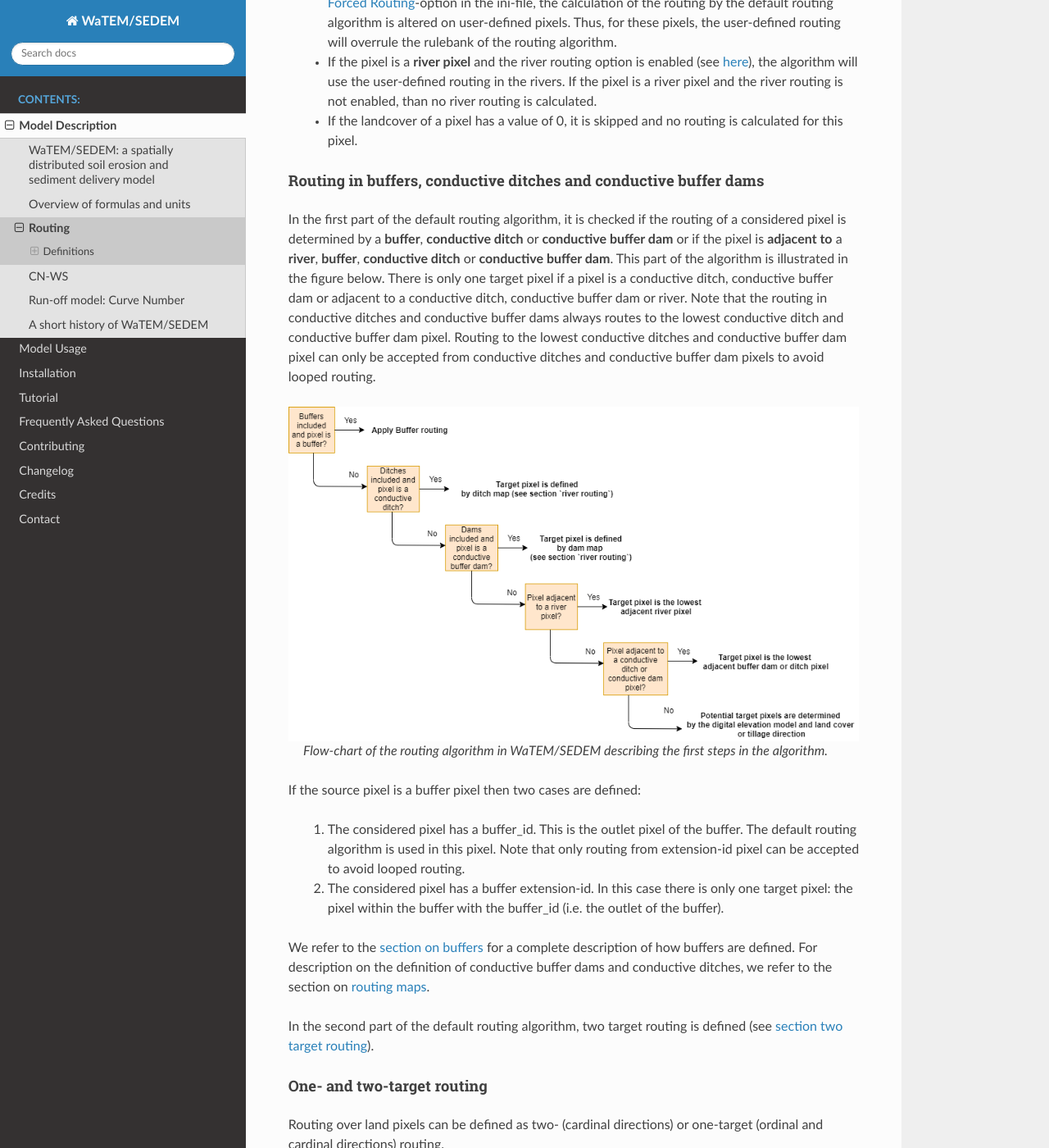
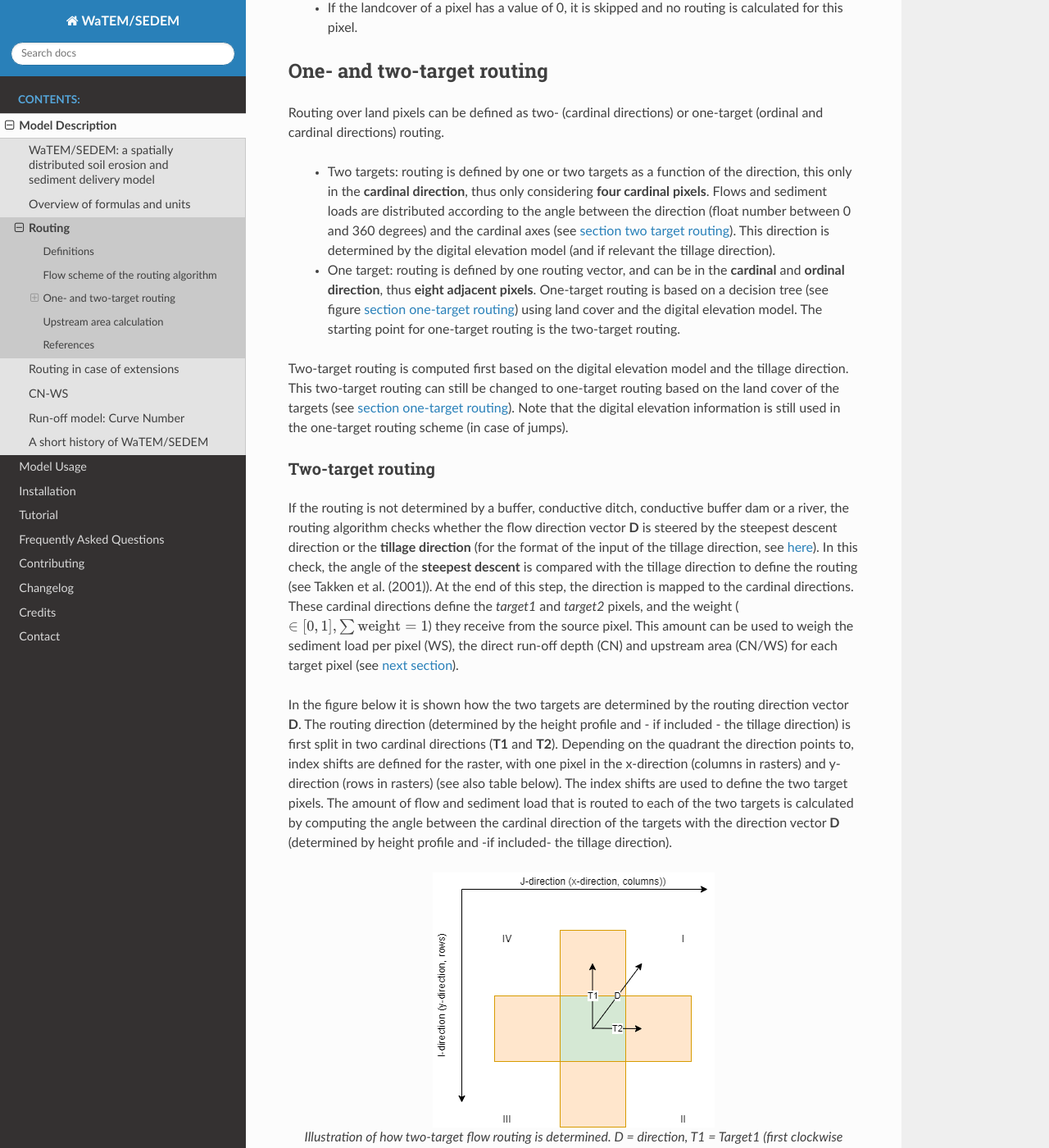
Before and after one commit to watem-sedem/watem-sedem, a Sphinx documentation site: the page built from docs/routing.rst, in a window 1280 px wide and 1400 px high, scrolled down 1579 px. Shown: the whole window at 82% size. Built offline with Sphinx 7.4.7 and the Read the Docs theme 2.0.0, drawn with Linux system fonts in a browser that asks for light colours; some of the changed text lies outside the part shown.

Commit message:
docs: split routing and routing in case of extensions docs: handle issue #63, feedback seth

```diff
--- a/docs/model.rst
+++ b/docs/model.rst
@@ -14,6 +14,7 @@
   watem-sedem
   formulas-units
   routing
+  routing-extension
   cn-ws
   curve-number
   history
--- a/docs/routing.rst
+++ b/docs/routing.rst
@@ -25,7 +25,6 @@
     :header-rows: 1
     :align: center
 
-===========
 Definitions
 ===========
 
@@ -37,23 +36,13 @@
 - The **ordinal** (or intercardinal) direction is defined by the northeast,
   southeast, southwest and northwest direction. **Ordinal pixels** are defined
   by the four neighbouring pixels of the source pixel in the ordinal directions.
-- **Routing maps** can be defined in rivers, conductive buffer dams and
-  conductive ditches, see in the section :ref:`below <riverrouting_exp>`. In
-  these routing maps specific routing directions can be defined,
 - **Adjacent pixels** are defined by the **eight** neighbouring pixels of the
   source pixel.
 - **One-target** routing is defined in the **cardinal** and
   **ordinal** directions (and any direction in between for
   :ref:`jumps <onetarget>`) while **two-target** routing is defined only by
   the **cardinal** direction.
-- A **buffer** is not the same as a **conductive buffer dam** as
-  **buffers** are defined as a
-  :ref:`buffers with a buffer properties <bufferdata>`, whereas
-  **conductive buffer dams** are defined as one-target
-  :ref:`routing paths <routingmap>`. As such, it is
-  up to the user to define a buffer measure as a **buffer** (with properties
-  such as a trapping efficiency) (1) or a
-  **conductive buffer dam** (with a routing raster) (2).
+
 
 Flow scheme of the routing algorithm
 ====================================
@@ -78,49 +67,9 @@
  - If the landcover of a pixel has a value of 0, it is skipped and no routing
    is calculated for this pixel.
 
-Routing in buffers, conductive ditches and conductive buffer dams
-^^^^^^^^^^^^^^^^^^^^^^^^^^^^^^^^^^^^^^^^^^^^^^^^^^^^^^^^^^^^^^^^^
-
-In the first part of the default routing algorithm, it is checked if the
-routing of a considered pixel is determined by a **buffer**,
-**conductive ditch** or **conductive buffer dam** or if the pixel is **adjacent
-to** a **river**, **buffer**, **conductive ditch** or **conductive buffer dam**. This part of the
-algorithm is illustrated in the figure below. There is only one target pixel
-if a pixel is a conductive ditch, conductive buffer dam or adjacent
-to a conductive ditch, conductive buffer dam or river. Note that the routing
-in conductive ditches and conductive buffer dams always
-routes to the lowest conductive ditch and conductive buffer dam pixel.
-Routing to the lowest conductive ditches and conductive buffer dam pixel can
-only be accepted from conductive ditches and conductive buffer dam pixels
-to avoid looped routing.
-
-.. figure:: _static/png/flow_algorithm_part1.png
-    :align: center
-
-    Flow-chart of the routing algorithm in WaTEM/SEDEM describing the first steps in
-    the algorithm.
-
-If the source pixel is a buffer pixel then two cases are defined:
-
-    1. The considered pixel has a buffer_id. This is the outlet pixel of the
-       buffer. The default routing algorithm is used in this pixel. Note that
-       only routing from extension-id pixel can be accepted to avoid looped
-       routing.
-
-    2. The considered pixel has a buffer extension-id. In this case there is
-       only one target pixel: the pixel within the buffer with the buffer_id
-       (i.e. the outlet of the buffer).
-
-We refer to the :ref:`section on buffers <includebuffers>` for a complete
-description of how buffers are defined. For description on the definition of
-conductive buffer dams and conductive ditches, we refer to the section on
-:ref:`routing maps <riverrouting_exp>`.
-
-In the second part of the default routing algorithm, two target routing is
-defined (see :ref:`section two target routing <twotarget>`).
 
 One- and two-target routing
-^^^^^^^^^^^^^^^^^^^^^^^^^^^
+===========================
 
 Routing over land pixels can be defined as two- (cardinal directions)
 or one-target (ordinal and cardinal directions) routing.
@@ -150,7 +99,7 @@
 .. _twotarget:
 
 Two-target routing
-^^^^^^^^^^^^^^^^^^
+******************
 
 If the routing is not determined by a buffer, conductive ditch, conductive
 buffer dam or a river, the routing algorithm checks whether the flow direction
@@ -196,7 +145,7 @@
 .. _onetarget:
 
 One-target routing
-^^^^^^^^^^^^^^^^^^
+******************
 
 One-target routing is determined by the digital elevation model and the land
 cover of the two target pixels determined in the section above. The flow
@@ -295,58 +247,9 @@
 
 Once the upstream area of a pixel is known, the *outflux*, or distribution
 of the upstream area to its target pixels, is calculated. By default this
-outflux is equal to the upstream area of the source pixel itself. In
-some special cases the outflux is reduced (for example in buffer outlets,
-sewers or when the landcover of a target pixel is different from the source
-pixel). The flow-chart below clarifies in which cases the reductions on the
-upstream area are applied in the calculation of the outflux.
-
-.. figure:: _static/png/sketch_distribute_uparea.png
-    :align: center
-
-    Flow-chart of the distribution of the outflux of a pixel in WaTEM/SEDEM.
-    Part is the fraction of the tabulated outflux. Note that
-    the sum of Part to target1 (part1) and target2 (part2) is equal to 1.
-
-When the outflux is known for a source pixel, this flux is added to the
-influx of the target pixels by (note that part1+part2 = 1)
-
-.. math::
-        \text{influx}_{\text{target1},+} = \text{influx}_{\text{target1},-} +
-        \text{outflux} \cdot \text{part1}
-
-        \text{influx}_{\text{target2},+} = \text{influx}_{\text{target2},-} +
-        \text{outflux} \cdot \text{part2}
-
-with:
-
- - :math:`\text{influx}_{\text{target1}}`: the influx of the first target
-   1 pixel. +: posterior, -: priori.
- - :math:`\text{influx}_{\text{target2}}`: the influx of the first target
-   2 pixel. +: posterior, -: priori.
- - :math:`\text{outflux}`: the outflux of the source pixel.
- - :math:`\text{part1}`: the fraction of the routing from the source pixel to
-   the first target pixel (-).
- - :math:`\text{part2}`: the fraction of the routing from the source pixel to
-   the second target pixel (-).
-
-Forced routing
-**************
-**Forced routing** is typically used to force a routing vector from a specific
-source to a target pixel, in case of a local suboptimal routing pattern.
-Forced routing is user-defined. The instructions for defining forced routing
-are found :ref:`here <forcerouting>`.
-
-.. _riverrouting_exp:
-
-Routing maps
-************
-:ref:`Routing maps <routingmap>` maps  are used to define
-routing in **rivers**, **conductive buffer dams** and **conductive ditches**.
-We refer to separate sections for the definition of routing in
-:ref:`rivers <riverrouting>`, :ref:`ditches <ditchmap>` and
-:ref:`dams <dammap>`. The workflow on how to create these rasters is described
-in the section on :ref:`routing maps <routingmap>`.
+outflux is equal to the upstream area of the source pixel itself.
+Adjustments to this outflux can be done in case of using extensions (see
+:ref:`here <upstreamarea-extentions>`)
 
 References
 ==========
```
Also changed, not shown: other parts of docs/routing.rst (+4 -1 lines), docs/routing-extension.rst (added, +119 -0 lines).
